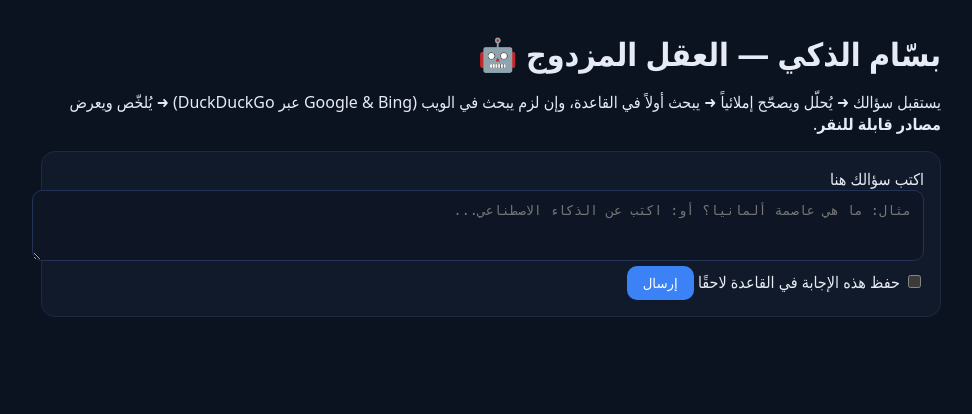
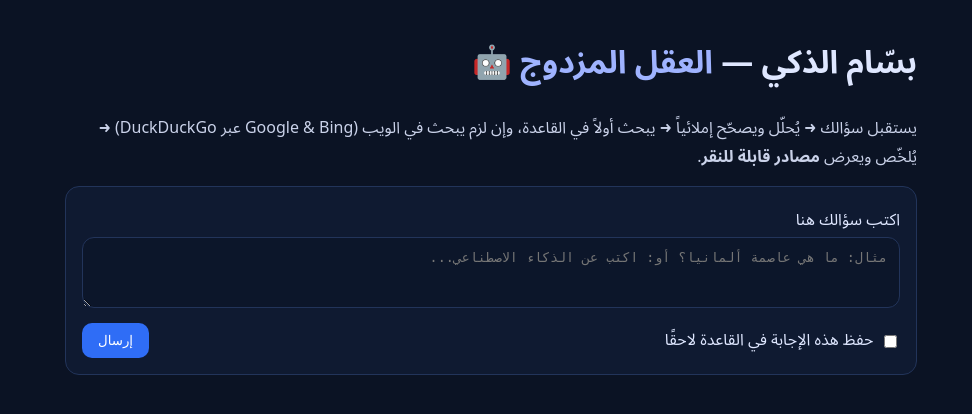
Before and after one commit to bassam-st/bassam-brain, a FastAPI app: page / in a window 1280 px wide. Shown: the top 414 px of the page, without its empty margins (149-1121 px from the left). Run offline with FastAPI, Linux system fonts and the light colour scheme.

Commit message:
Update style.css

```diff
--- a/static/style.css
+++ b/static/style.css
@@ -1,10 +1,31 @@
-:root{color-scheme:dark;}
-body{font-family:system-ui,Segoe UI,Tahoma; background:#0b1220; color:#e6ebf5; margin:0}
-.container{max-width:900px; margin:2rem auto; padding:0 1rem}
-h1{margin:.5rem 0 0.25rem}
-.muted{color:#9fb0c8; font-size:.95rem}
-.card{background:#111a2b; border:1px solid #1e2a43; border-radius:14px; padding:1rem; margin-top:1rem}
-textarea{width:100%; background:#0e1626; color:#fff; border:1px solid #233255; border-radius:10px; padding:.75rem}
-button{background:#3b82f6; color:#fff; border:0; border-radius:10px; padding:.6rem 1rem; cursor:pointer}
-.row{display:flex; align-items:center}
-.answer a{color:#8ab4f8}
+:root{
+  --bg:#0b1324; --card:#0f1a31; --text:#dfe7ff; --muted:#9fb3ff;
+  --accent:#2f6df6; --line:#22345a;
+}
+*{box-sizing:border-box}
+html,body{margin:0;padding:0;background:var(--bg);color:var(--text);font-family:system-ui,-apple-system,Segoe UI,Roboto,"Noto Sans Arabic",Tahoma}
+.container{max-width:900px;margin:0 auto;padding:24px}
+.hero h1{margin:.3rem 0 0;font-weight:800}
+.hero h1 span{color:var(--muted)}
+.hero p{opacity:.9;line-height:1.8}
+
+.card{background:var(--card);border:1px solid var(--line);border-radius:14px;padding:16px;margin:16px 0}
+.ask-form textarea{width:100%;resize:vertical;border-radius:12px;border:1px solid var(--line);background:#0c162a;color:var(--text);padding:12px}
+.inline{display:flex;gap:10px;align-items:center;justify-content:space-between;margin-top:10px}
+.switch input{vertical-align:middle;margin-left:.4rem}
+.btn{background:var(--accent);color:#fff;border:none;border-radius:10px;padding:.6rem 1rem;cursor:pointer}
+.btn:hover{filter:brightness(1.05)}
+.btn-ghost{background:transparent;border:1px solid var(--line);color:var(--text);border-radius:10px;padding:.5rem .9rem;cursor:pointer}
+.btn-ghost:hover{background:#111c36}
+
+.answer h2{margin:.2rem 0 .8rem}
+.bubble{white-space:pre-wrap;background:#0c162a;border:1px solid var(--line);border-radius:12px;padding:12px;line-height:1.9}
+
+.sources h3{margin:.2rem 0 .6rem;font-size:1.05rem;color:#e8eefc}
+.sources ul{list-style:none;margin:0;padding:0}
+.source-item{padding:.5rem .6rem;margin:.35rem 0;border:1px solid #233255;border-radius:10px;background:#0e1626}
+.source-item a{color:#8ab4f8;text-decoration:underline;display:inline-block;max-width:100%;overflow-wrap:anywhere}
+.sources-actions{display:flex;gap:.5rem;margin-top:.5rem}
+.hidden{display:none}
+
+.mode{opacity:.6;font-size:.9rem;margin-top:.7rem}
```
